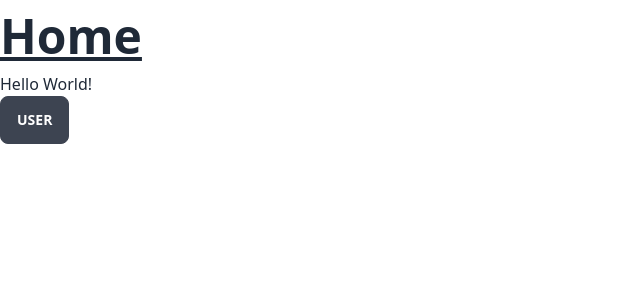
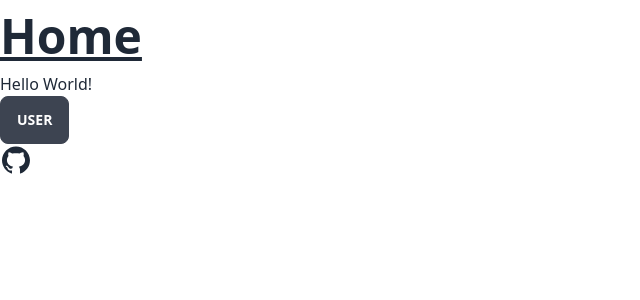
Before and after one commit to torippy1024/connpass-hot-event, a React (Vite) app: page / in a window 1280 px wide. Shown: the top 300 px of the page, without its empty margins (0-640 px from the left). Built offline with nearby package versions, Linux system fonts and the light colour scheme.

Commit message:
react-icons導入

```diff
--- a/package.json
+++ b/package.json
@@ -15,6 +15,7 @@
     "daisyui": "^2.51.6",
     "react": "^18.2.0",
     "react-dom": "^18.2.0",
+    "react-icons": "^4.8.0",
     "react-router": "^6.11.1",
     "react-router-dom": "^6.11.1"
   },
--- a/src/pages/index.tsx
+++ b/src/pages/index.tsx
@@ -1,4 +1,5 @@
 import {Link} from 'react-router-dom';
+import {AiFillGithub} from 'react-icons/ai';
 
 const HomePage = () => {
   return (
@@ -8,6 +9,7 @@ const HomePage = () => {
       <Link to='/users/123'>
         <button className='btn'>user</button>
       </Link>
+      <AiFillGithub size={32} />
     </div>
   );
 };
```
Also changed, not shown: 1 other file (tests, documents, lock files or other folders).
